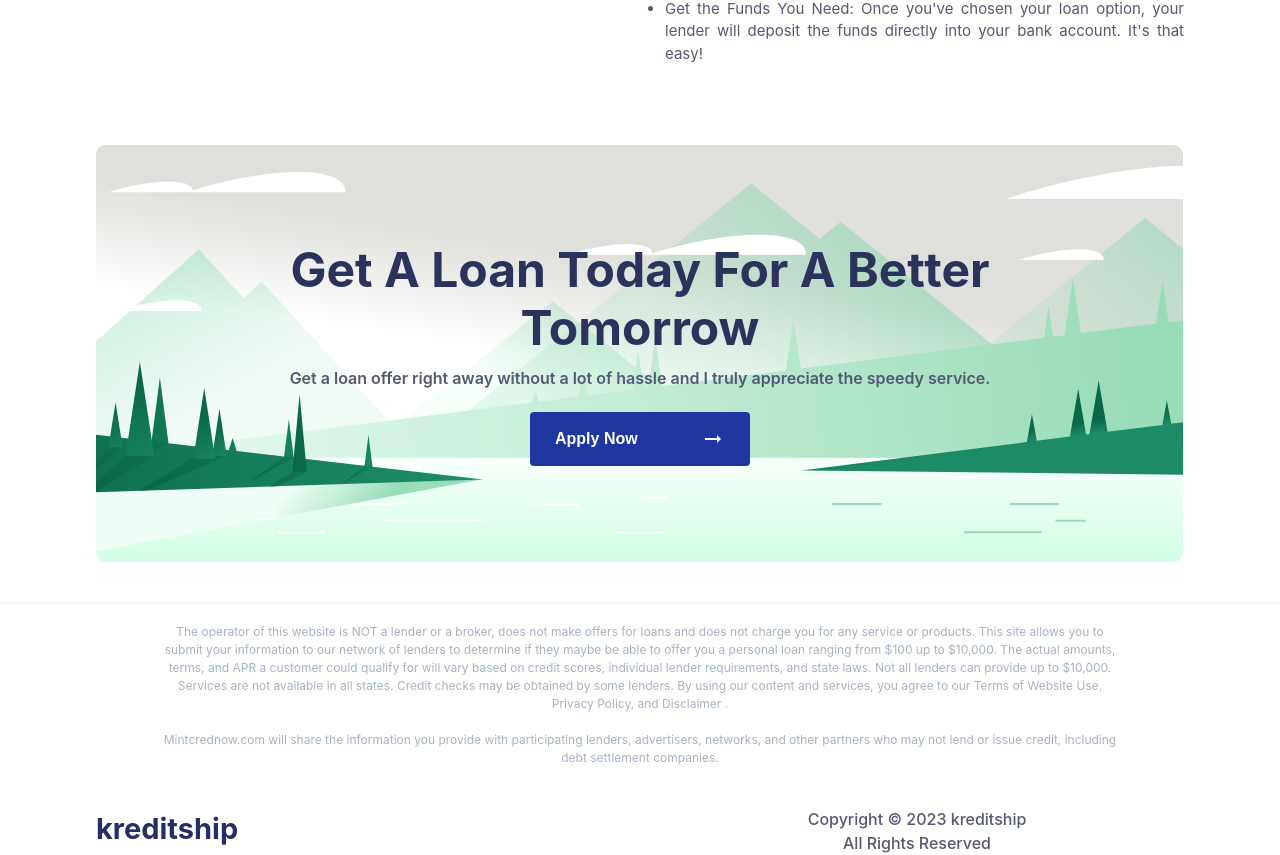
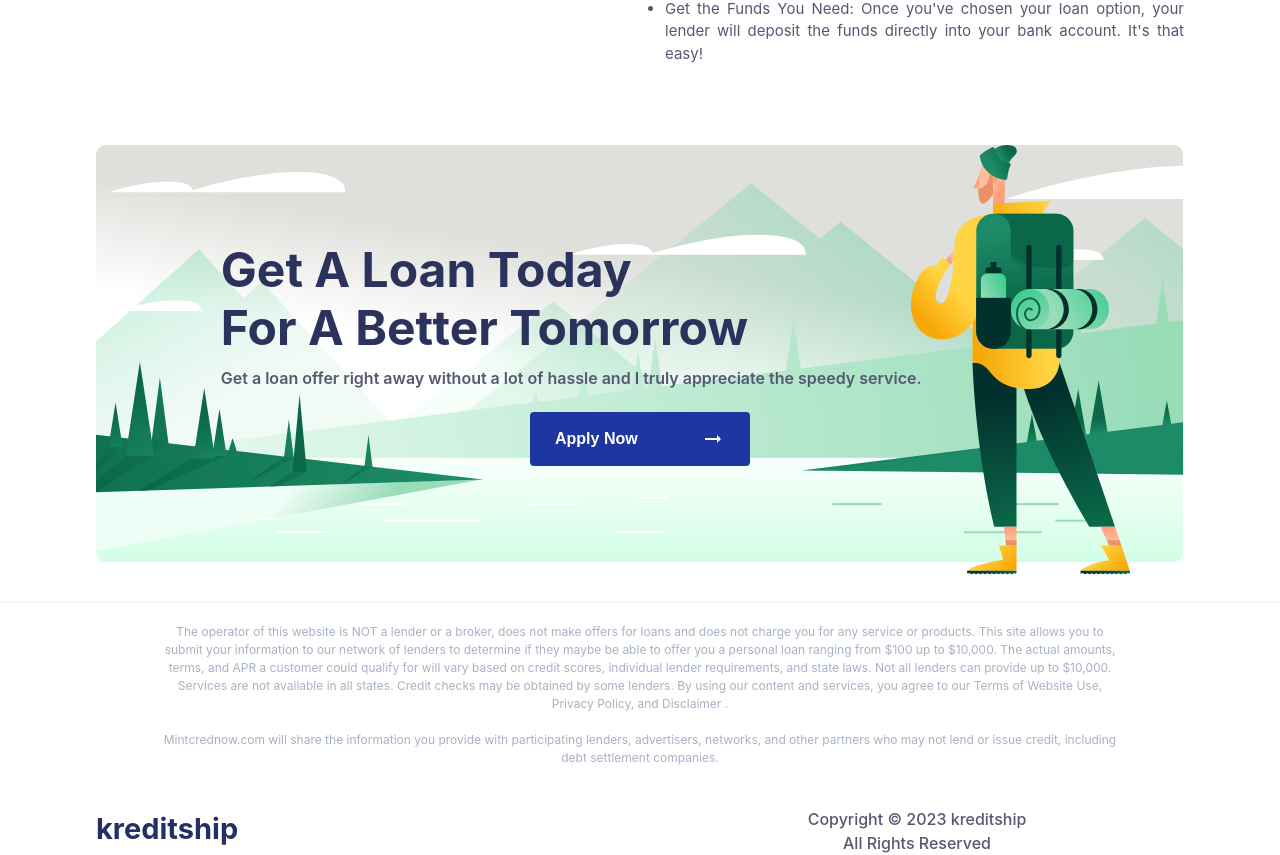
Before and after one commit to VishalBhuse/kreditship, a React (Create React App) app: page /faq in a window 1280 px wide. Shown: the part 2172-3027 px from the top of the page. Built offline with nearby package versions, Linux system fonts and the light colour scheme.

Commit message:
kreditship chnage

```diff
--- a/src/Component/Footer/Footer.jsx
+++ b/src/Component/Footer/Footer.jsx
@@ -4,6 +4,7 @@ import {
   Divider,
   Heading,
   HStack,
+  Image,
   ListItem,
   SimpleGrid,
   Text,
@@ -13,6 +14,7 @@ import React from "react";
 import { Link } from "react-router-dom";
 import { MdOutlineArrowRightAlt } from "react-icons/md";
 import back from "../../Img/back.svg";
+import man from "../../Img/man.svg";
 
 const Footer = ({ handleGetLoanClick }) => {
   return (
@@ -105,6 +107,7 @@ const Footer = ({ handleGetLoanClick }) => {
       </SimpleGrid>
 
       <Box
+        position={"relative"}
         w="85%"
         mx="auto"
         my="10"
@@ -112,13 +115,13 @@ const Footer = ({ handleGetLoanClick }) => {
         backgroundPosition="center"
         backgroundRepeat="no-repeat"
         backgroundSize="100% 100%"
-        p='5'
+        p="5"
         py="6rem"
       >
         <Box
           w={["100%", "100%", "80%"]}
           mx="auto"
-          textAlign={["left", "left", "center"]}
+          textAlign={["center", "center","center", "left"]}
         >
           <Heading
             color={"#2b335c"}
@@ -126,24 +129,22 @@ const Footer = ({ handleGetLoanClick }) => {
             textTransform={"capitalize"}
             fontSize={["1.7rem", "3rem", "3rem"]}
           >
-            Get a Loan Today for a Better Tomorrow
+            Get a Loan Today <br /> for a Better Tomorrow
           </Heading>
-        </Box>
-
-        <Box>
           <Text
-            textAlign={["left", "left", "center"]}
             m="12px auto 24px"
-            fontSize="1rem"
+            fontSize={["0.8rem", "1rem", "1rem"]}
             lineHeight=" 1.2"
             color="#555873"
-            w={["100%", "100%", "70%"]}
             mx="auto"
             fontWeight="600"
           >
             Get a loan offer right away without a lot of hassle and I truly
             appreciate the speedy service.{" "}
           </Text>
+        </Box>
+
+        <Box textAlign={["center", "center","center", "left"]}>
           <Box
             w={["100%", "100%", "70%"]}
             mx="auto"
@@ -176,6 +177,14 @@ const Footer = ({ handleGetLoanClick }) => {
                 <MdOutlineArrowRightAlt />
               </Text>
             </Button>
+            <Image
+              position={"absolute"}
+              right="5%"
+              top={"0%"}
+              src={man}
+              alt="man"
+              display={["none", "none", "none", "block", "block"]}
+            />
           </Box>
         </Box>
       </Box>
@@ -211,7 +220,13 @@ const Footer = ({ handleGetLoanClick }) => {
         </Text>
       </Box>
 
-      <SimpleGrid columns={[1, 1, 1, 2]} spacing={[1,2,5]} w="85%" mx="auto" mt="10">
+      <SimpleGrid
+        columns={[1, 1, 1, 2]}
+        spacing={[1, 2, 5]}
+        w="85%"
+        mx="auto"
+        mt="10"
+      >
         <Box>
           <HStack justifyContent={["center", "center", "center", "flex-start"]}>
             <Link to={"/"}>
@@ -227,7 +242,11 @@ const Footer = ({ handleGetLoanClick }) => {
         </Box>
 
         <Box textAlign={"center"}>
-          <Text fontWeight={"500"} color="#555873" fontSize={{ base: "0.4rem", sm: "0.6rem", md: "1rem" }}>
+          <Text
+            fontWeight={"500"}
+            color="#555873"
+            fontSize={{ base: "0.4rem", sm: "0.6rem", md: "1rem" }}
+          >
             Copyright © 2023 kreditship <br /> All Rights Reserved
           </Text>
         </Box>
```
Also changed, not shown: src/Img/man.svg (added).
